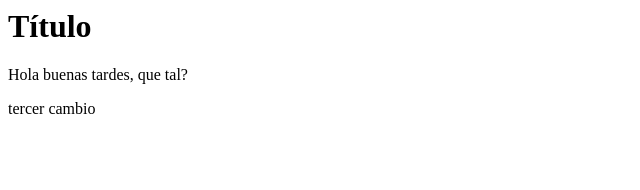
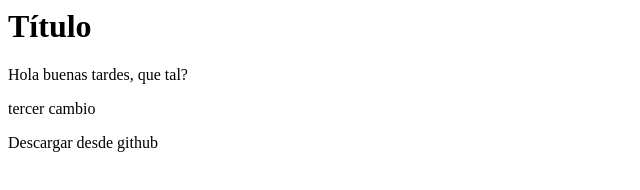
Before and after one commit to PepePalotesJAJA/CursoGit, a plain HTML site: page ProyectoWebEmpresaA/index.html in a window 1280 px wide. Shown: the whole page, without its empty margins (0-640 px from the left). Drawn offline with Linux system fonts and the light colour scheme.

Commit message:
Update index.html

```diff
--- a/ProyectoWebEmpresaA/index.html
+++ b/ProyectoWebEmpresaA/index.html
@@ -11,6 +11,8 @@
 
 
 <p>tercer cambio<p>
+
+ <p>Descargar desde github<p>
 </body>
 
 </html>
```
